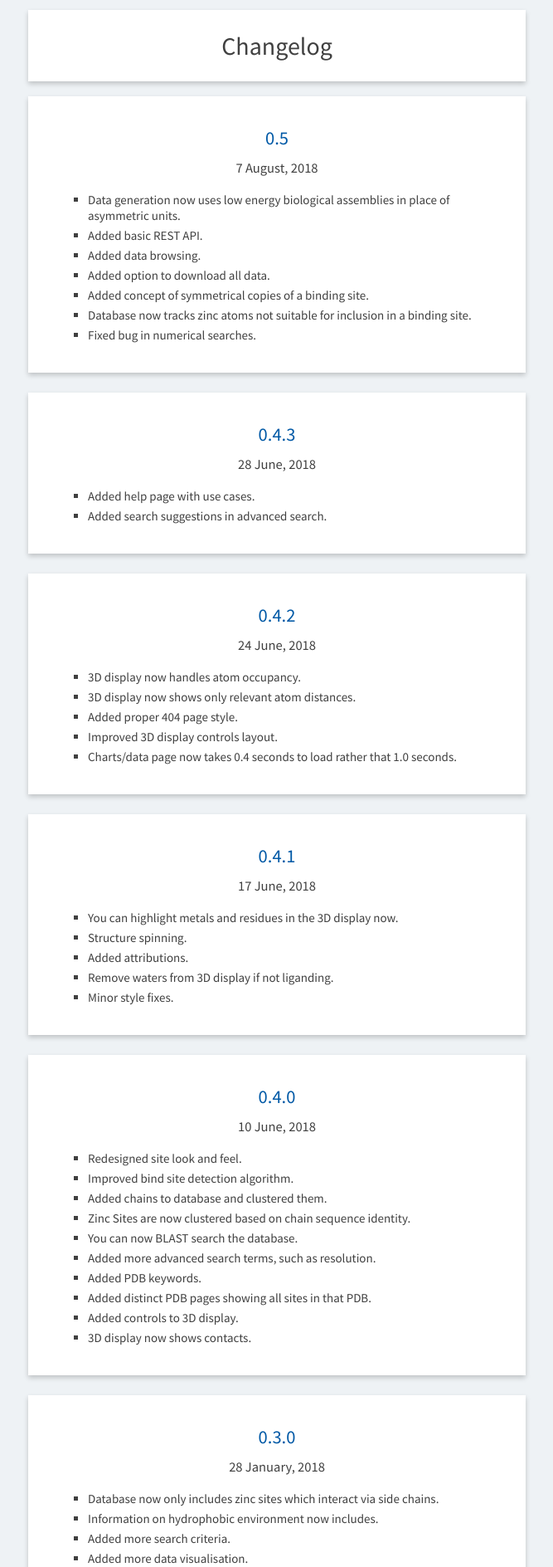
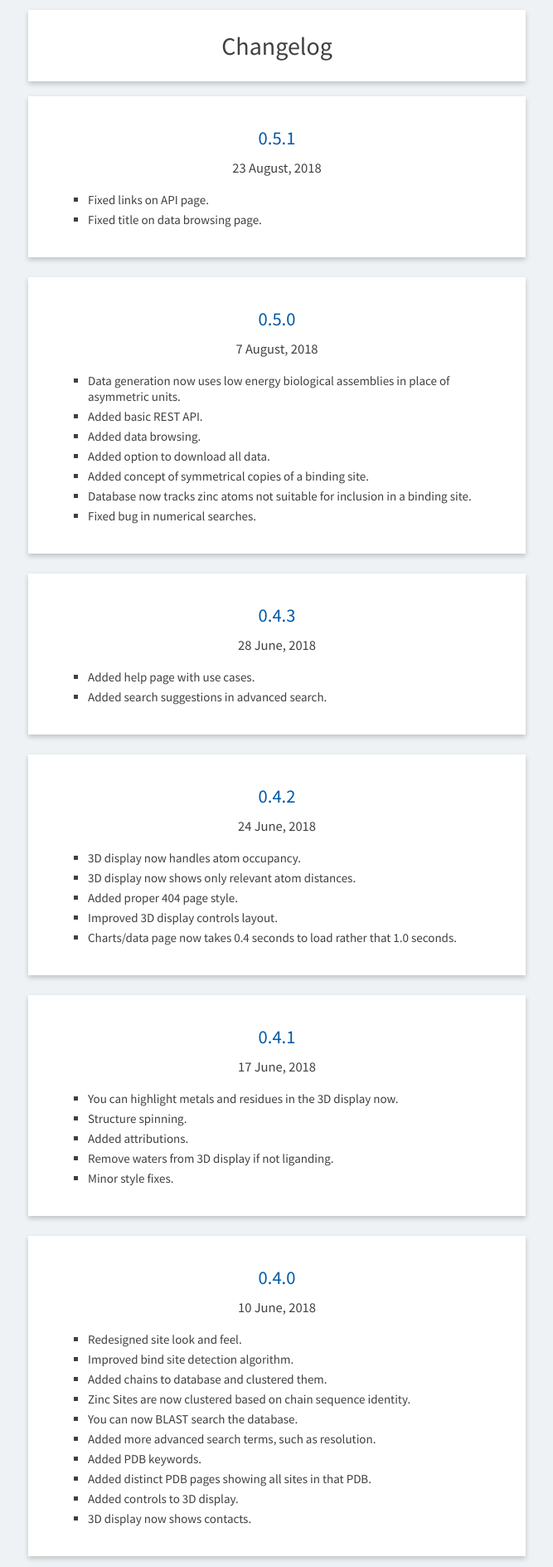
Before and after one commit to samirelanduk/ZincBindDB, a Django app: template core/templates/changelog.html in a window 1280 px wide. Shown: the part 50-1938 px from the top of the page at 83% size, without its empty margins (306-973 px from the left). Run offline with Django 3.2, Linux system fonts and the light colour scheme; the template is opened without the code that fills it, so the values that code supplies are empty; style sheets or scripts are compiled from the project's sources; some libraries are stand-ins or nearby versions.

Commit message:
0.5.1 changelog

```diff
--- a/core/templates/changelog.html
+++ b/core/templates/changelog.html
@@ -7,8 +7,19 @@
     <h1>Changelog</h1>
 
     <div class="box release">
+      <h2><a href="https://github.com/samirelanduk/ZincBind/tree/v0.5.1"
+         target="_blank">0.5.1</a></h2>
+      <div class="release-date">23 August, 2018</div>
+      <ul>
+        <li>Fixed links on API page.</li>
+        <li>Fixed title on data browsing page.</li>
+      </ul>
+    </div>
+
+
+    <div class="box release">
       <h2><a href="https://github.com/samirelanduk/ZincBind/tree/v0.5"
-         target="_blank">0.5</a></h2>
+         target="_blank">0.5.0</a></h2>
       <div class="release-date">7 August, 2018</div>
       <ul>
         <li>Data generation now uses low energy biological assemblies in place of asymmetric units.</li>
```
